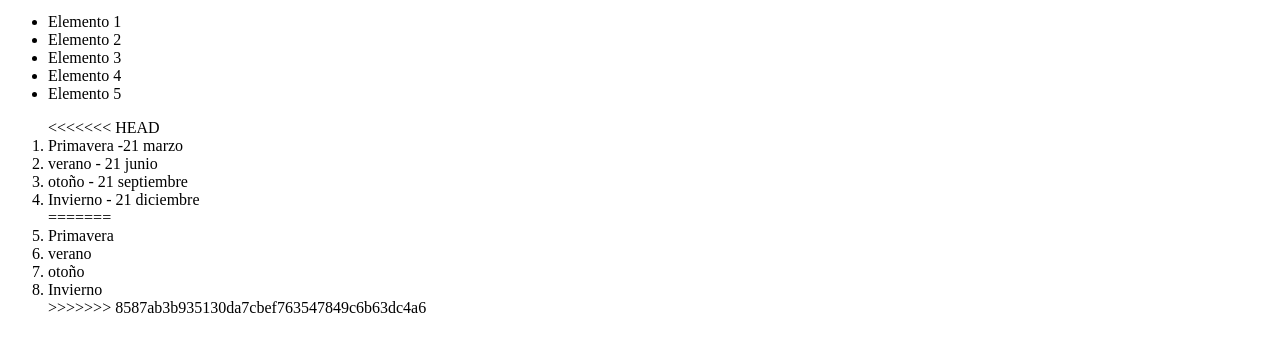
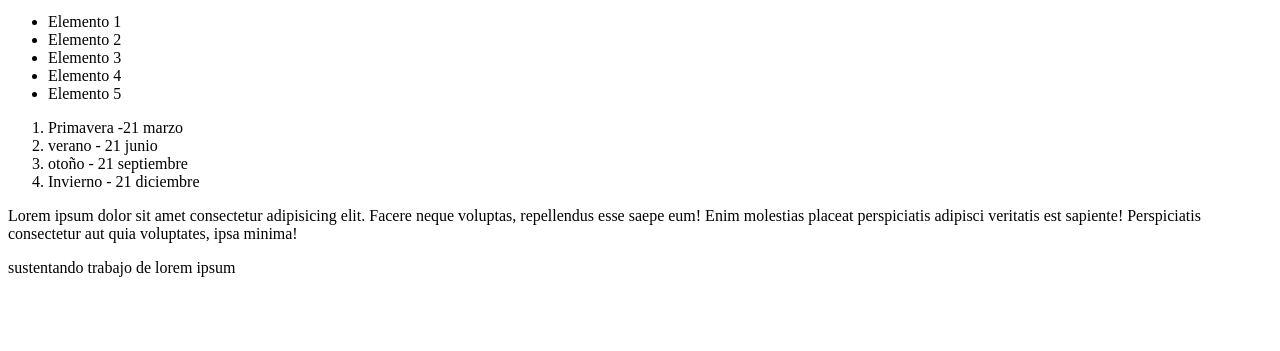
Before and after one commit to georgechirivi/curso_de_git_jonmircha, a plain HTML site: page index.html in a window 1280 px wide. Shown: the part 101-452 px from the top of the page. Drawn offline with Linux system fonts and the light colour scheme.

Commit message:
Agregando 2 parrafos

```diff
--- a/index.html
+++ b/index.html
@@ -17,18 +17,17 @@
             <li>Elemento 5</li>
         </ul>
         <ol>
-<<<<<<< HEAD
             <li>Primavera -21 marzo</li>
             <li>verano - 21 junio</li>
             <li>otoño - 21 septiembre</li>
             <li>Invierno - 21 diciembre</li>
-=======
-            <li>Primavera</li>
-            <li>verano</li>
-            <li>otoño</li>
-            <li>Invierno</li>
->>>>>>> 8587ab3b935130da7cbef763547849c6b63dc4a6
         </ol>
+        <p>
+            Lorem ipsum dolor sit amet consectetur adipisicing elit. Facere neque voluptas, repellendus esse saepe eum! Enim molestias placeat perspiciatis adipisci veritatis est sapiente! Perspiciatis consectetur aut quia voluptates, ipsa minima!
+        </p>
+        <p>
+            sustentando trabajo de lorem ipsum
+        </p>
         <script src="index.js"></script>
 
 </body>
```
